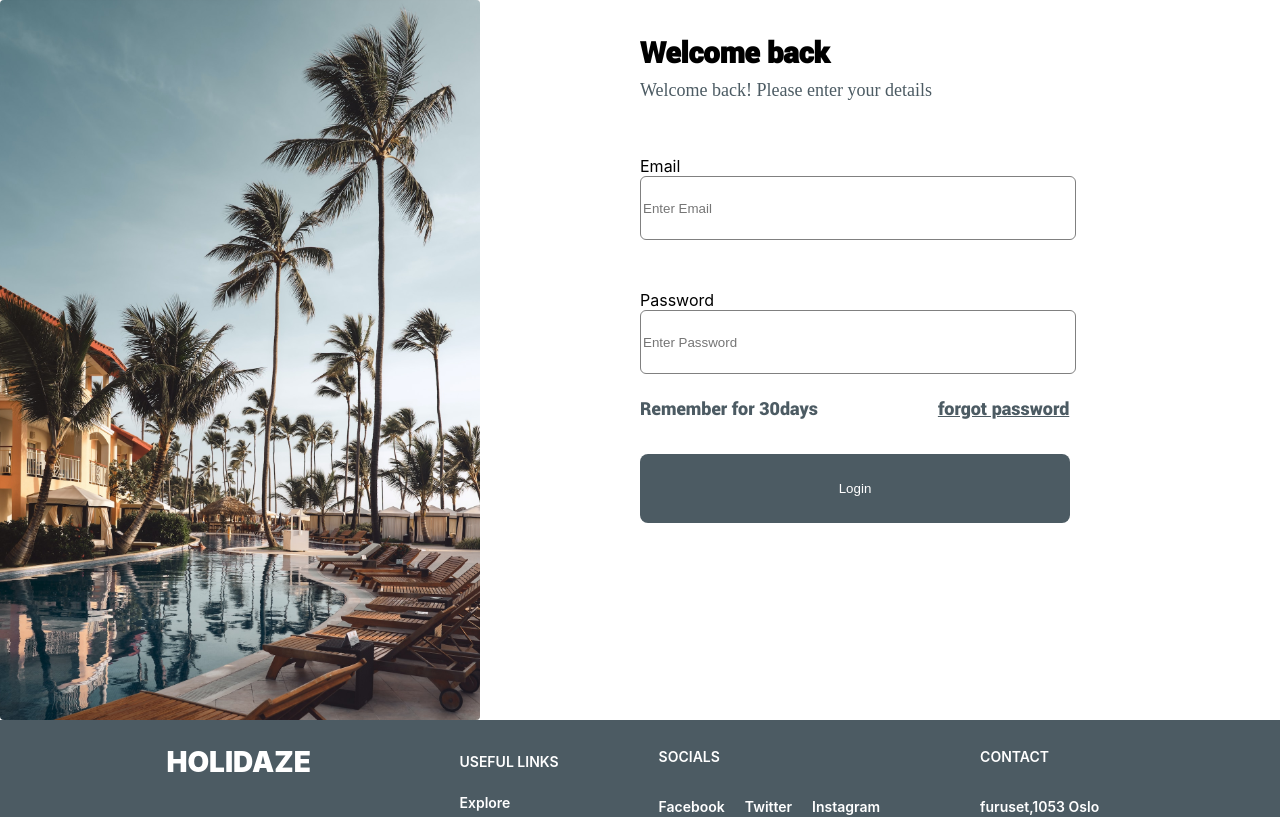
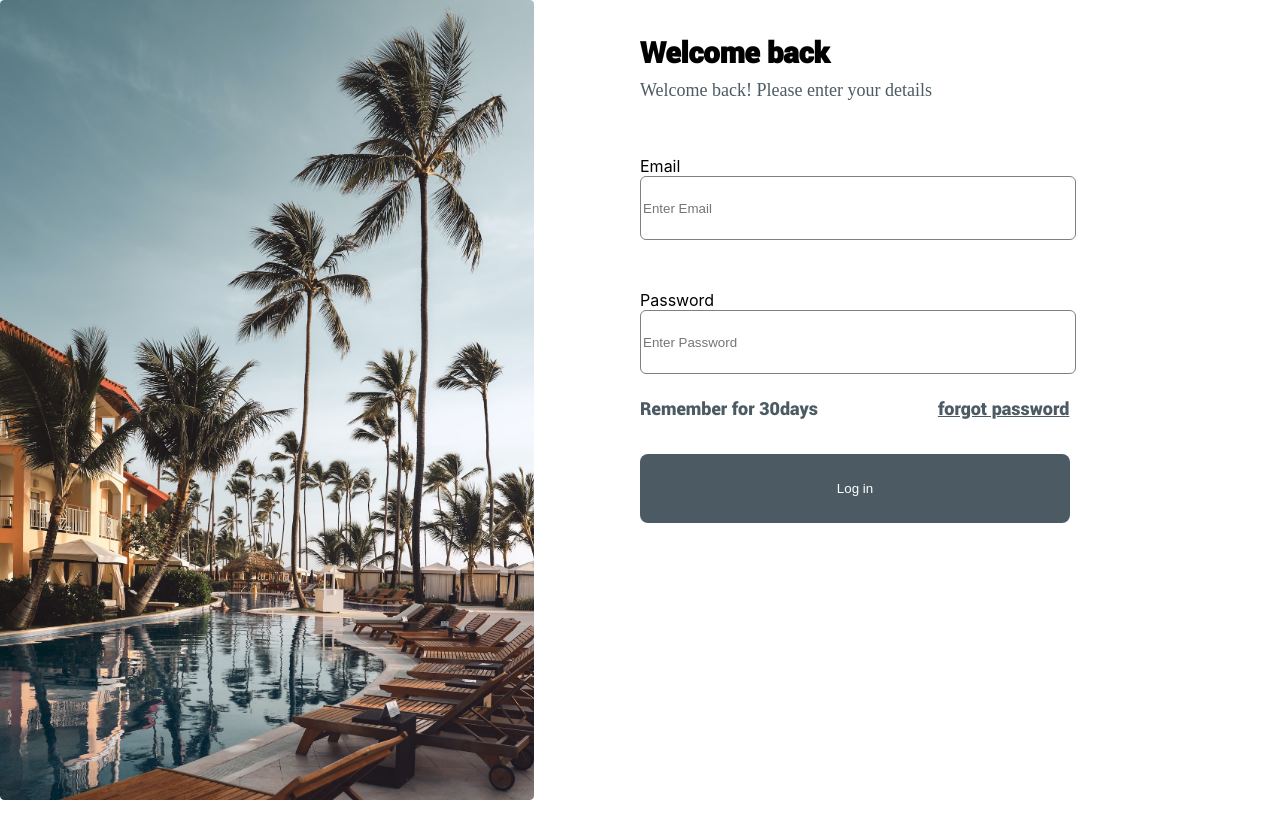
Before and after one commit to tbaba007/holidaze-app, a React (Create React App) app: page /login in a window 1280 px wide. Shown: the top 817 px of the page. Built offline with nearby package versions, Linux system fonts and the light colour scheme.

Commit message:
Chore:login fixes

```diff
--- a/src/App.js
+++ b/src/App.js
@@ -1,6 +1,5 @@
 import { RouterProvider } from 'react-router-dom';
 import './App.css';
-import Footer from './ui/Footer';
 import routes from './routes';
 
 function App() {
@@ -8,7 +7,6 @@ function App() {
   return (
     <>
     <RouterProvider router={routes}/>
-    <Footer/>
     </>
 
 
--- a/src/Components/Home/Home.jsx
+++ b/src/Components/Home/Home.jsx
@@ -11,6 +11,7 @@ import beachImage from '../../assets/images/Beach.svg';
 import outdoorImage from '../../assets/images/Outdoor.svg';
 import Venue from "../Venues";
 import Header from "../../ui/Header";
+import Footer from "../../ui/Footer";
 
 const bookingUrls = [
   {
@@ -113,6 +114,8 @@ const Home = () => {
         </div>
 
       </section>
+    <Footer/>
+
     </>
   );
 };
--- a/src/Components/Login/Login.jsx
+++ b/src/Components/Login/Login.jsx
@@ -68,7 +68,7 @@ const Login = () => (
           <label>forgot password</label>
           </div>
           <button type="submit" disabled={isSubmitting}>
-            Login
+            Log in
           </button>
         </form>
       )}
--- a/src/Components/Login/Login.module.scss
+++ b/src/Components/Login/Login.module.scss
@@ -3,7 +3,7 @@
   grid-template-columns: repeat(2, 1fr);
 
   img {
-    height: 90vh;
+    height: 100vh;
   }
   form {
     display: flex;
@@ -38,6 +38,7 @@
       border-radius: 8px;
       color: #fff;
       border: none;
+      cursor: pointer;
     }
     h3 {
       font-family: "Roboto";
```
